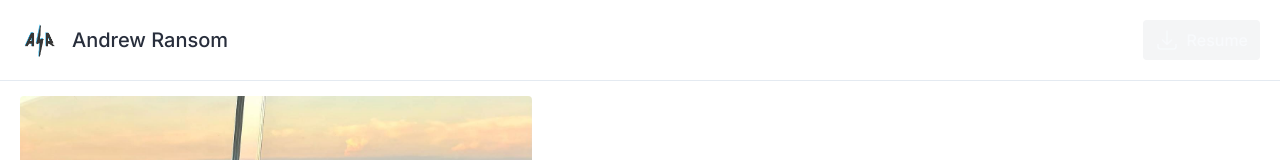
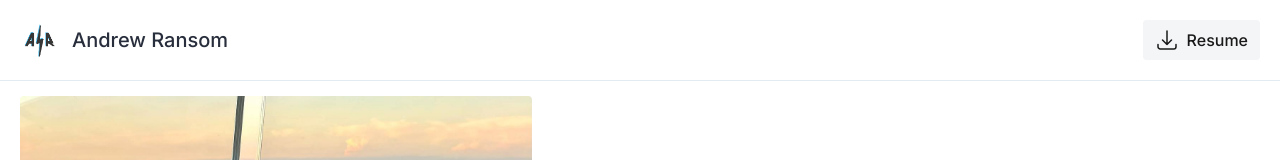
Before and after one commit to bigballahransom/theandrewransom, a Next.js app: page / in a window 1280 px wide. Shown: the top 160 px of the page. Built offline with nearby package versions, Linux system fonts and the light colour scheme.

Commit message:
small ui details

```diff
--- a/app/layout.tsx
+++ b/app/layout.tsx
@@ -20,7 +20,7 @@ export default function RootLayout({
   return (
     <html lang="en">
       <body className={inter.className}>
-        <div className='fixed top-0 w-full bg-white border-b opacity-90'>
+        <div className='fixed top-0 w-full bg-white border-b opacity-90 z-50'>
           <Navbar />
         </div>
         <div className='md:pb-16 pb-24'>
--- a/components/custom/Navbar.tsx
+++ b/components/custom/Navbar.tsx
@@ -23,7 +23,7 @@ const Navbar = () => {
       <a className="mr-5 hover:text-gray-900">Third Link</a>
       <a className="mr-5 hover:text-gray-900">Fourth Link</a>
     </nav> */}
-    <Button className="inline-flex items-center bg-gray-100 border-0 py-1 px-3 focus:outline-none hover:bg-gray-200 rounded text-base mt-0 gap-2"
+    <Button className="inline-flex text-black items-center bg-gray-100 border-0 py-1 px-3 focus:outline-none hover:bg-gray-200 rounded text-base mt-0 gap-2"
       onClick={() => {
         toast({
           title: "Please check back later!",
```
